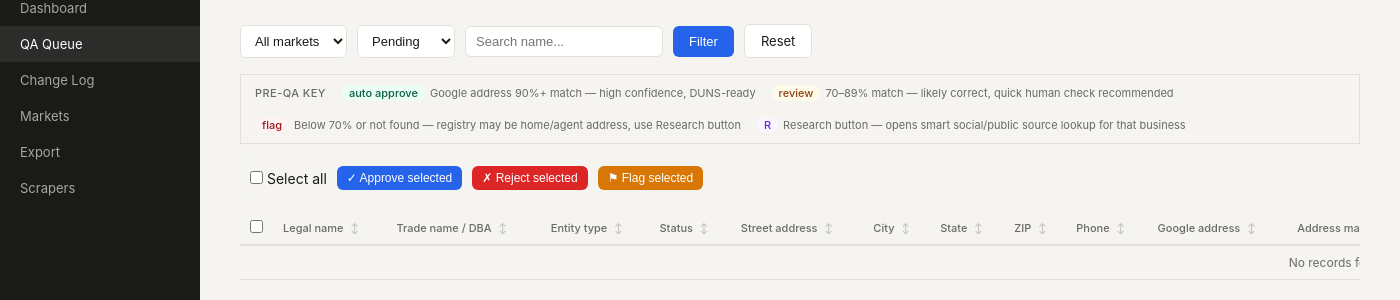
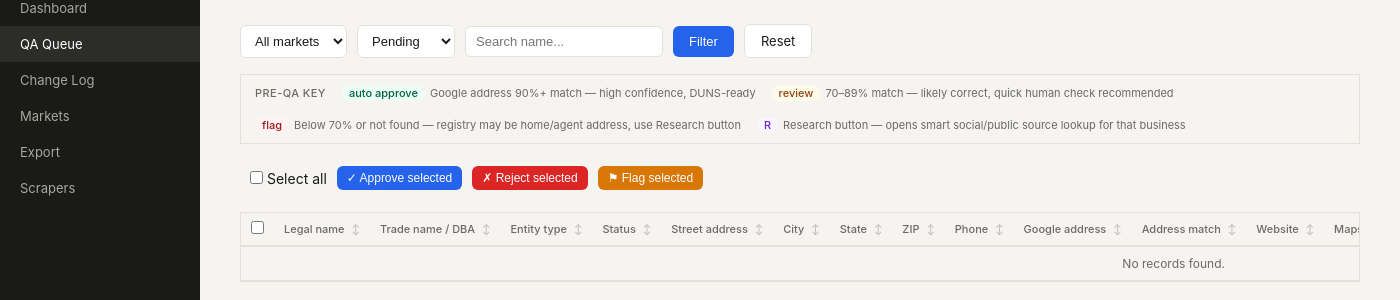
Before and after one commit to connifer125-hub/business-registry-tool, a Flask app: template admin/templates/queue.html in a window 1400 px wide. Shown: the part 75-375 px from the top of the page. Run offline with Flask 3, Linux system fonts and the light colour scheme; the template is opened without the code that fills it, so the values that code supplies are empty; some libraries are stand-ins or nearby versions.

Commit message:
Update queue.html

```diff
--- a/admin/templates/queue.html
+++ b/admin/templates/queue.html
@@ -6,14 +6,24 @@
 <title>QA Queue — Business Registry Admin</title>
 <link rel="stylesheet" href="{{ url_for('static', filename='css/admin.css') }}">
 <style>
-.queue-wrap { overflow-x: auto; }
-.tbl { border-collapse: collapse; font-size: 12px; min-width: 2200px; width: 100%; }
+.queue-wrap {
+  overflow-x: auto;
+  overflow-y: auto;
+  max-height: calc(100vh - 280px);
+  border: 0.5px solid var(--border);
+  border-radius: var(--border-radius-md);
+}
+.tbl { border-collapse: collapse; font-size: 12px; width: 100%; }
 .tbl th {
   text-align: left; padding: 8px 10px;
   border-bottom: 2px solid var(--border);
   font-weight: 500; font-size: 11px; color: var(--muted);
   white-space: nowrap; cursor: pointer; user-select: none;
-  background: var(--bg); position: sticky; top: 0; z-index: 1;
+  background: var(--bg);
+  position: sticky;
+  top: 0;
+  z-index: 2;
+  box-shadow: 0 1px 0 var(--border);
 }
 .tbl th:hover { color: var(--text); }
 .tbl th .sort-icon { margin-left: 4px; opacity: 0.4; font-size: 10px; }
```
